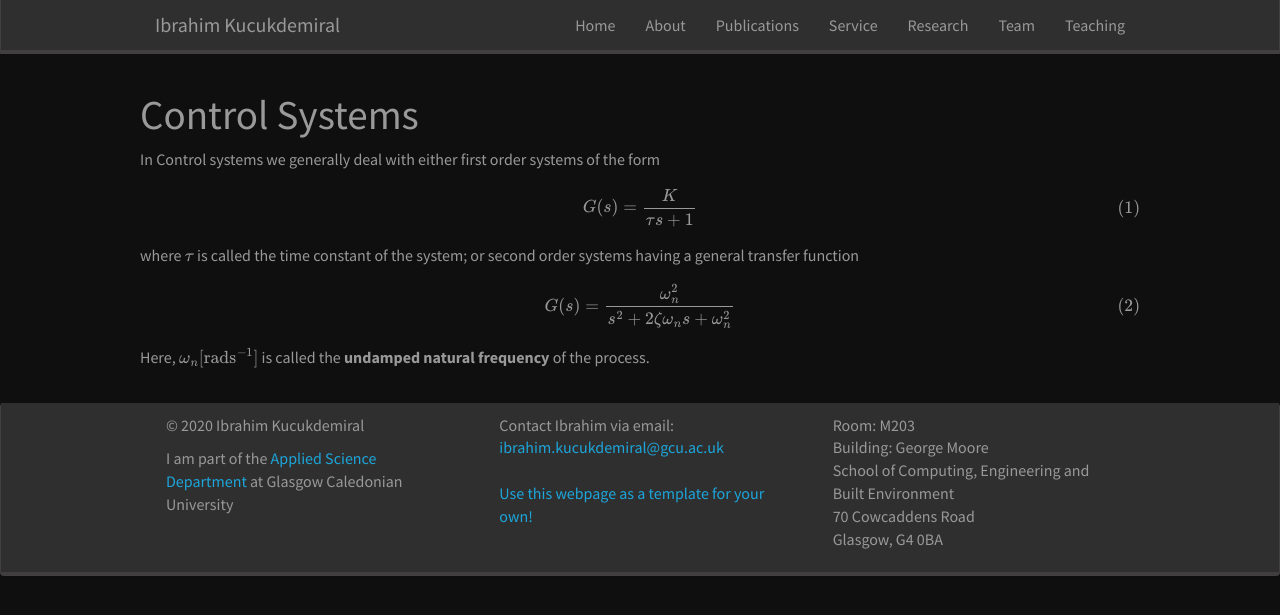
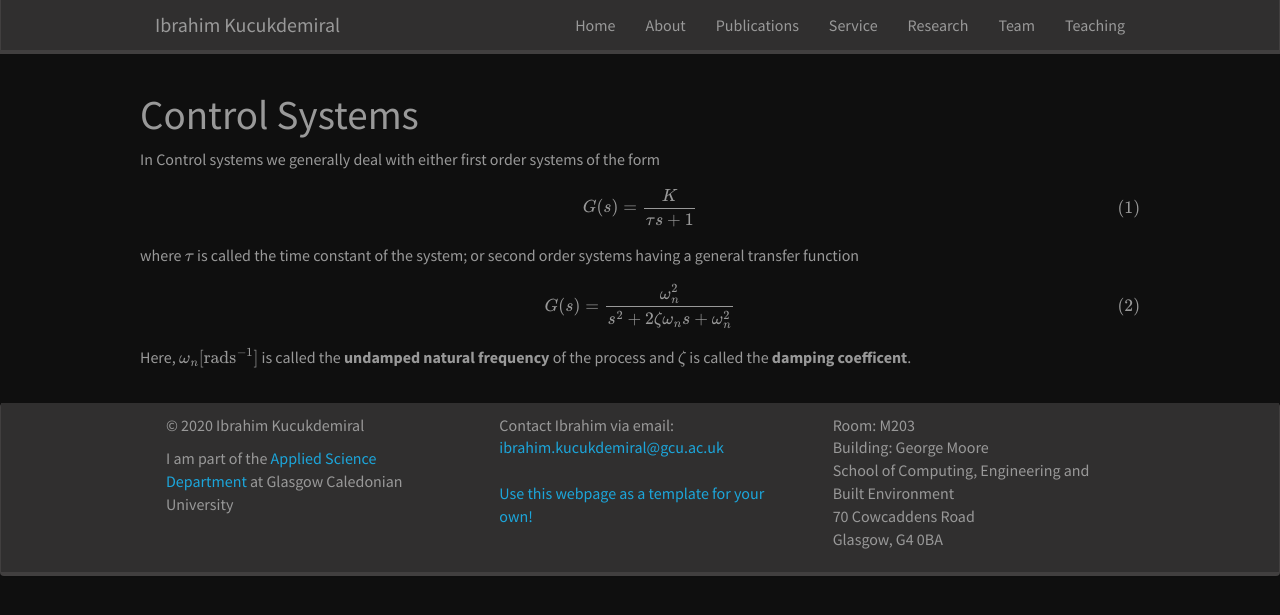
Before and after one commit to kucukdemiral/kucukdemiral.github.io, a Jekyll site: the page built from _pages/ControlSystems.md, in a window 1280 px wide. Shown: the top 615 px of the page. Built offline with Jekyll 4.4.1, drawn with Linux system fonts in a browser that asks for light colours; nearby versions of some CDN libraries; formulas are drawn with MathJax 3; a style sheet for code colours, icons or effects is not loaded.

Commit message:
Update ControlSystems.md

```diff
--- a/_pages/ControlSystems.md
+++ b/_pages/ControlSystems.md
@@ -18,4 +18,4 @@ $$
 G(s)=\frac{\omega_n^2}{s^2+2\zeta \omega_n s+\omega_n^2}
 $$
 
-Here, $\omega_n [\mathrm{rads}^{-1}]$ is called the **undamped natural frequency** of the process.
+Here, $\omega_n [\mathrm{rads}^{-1}]$ is called the **undamped natural frequency** of the process and $\zeta$ is called the **damping coefficent**.
```
